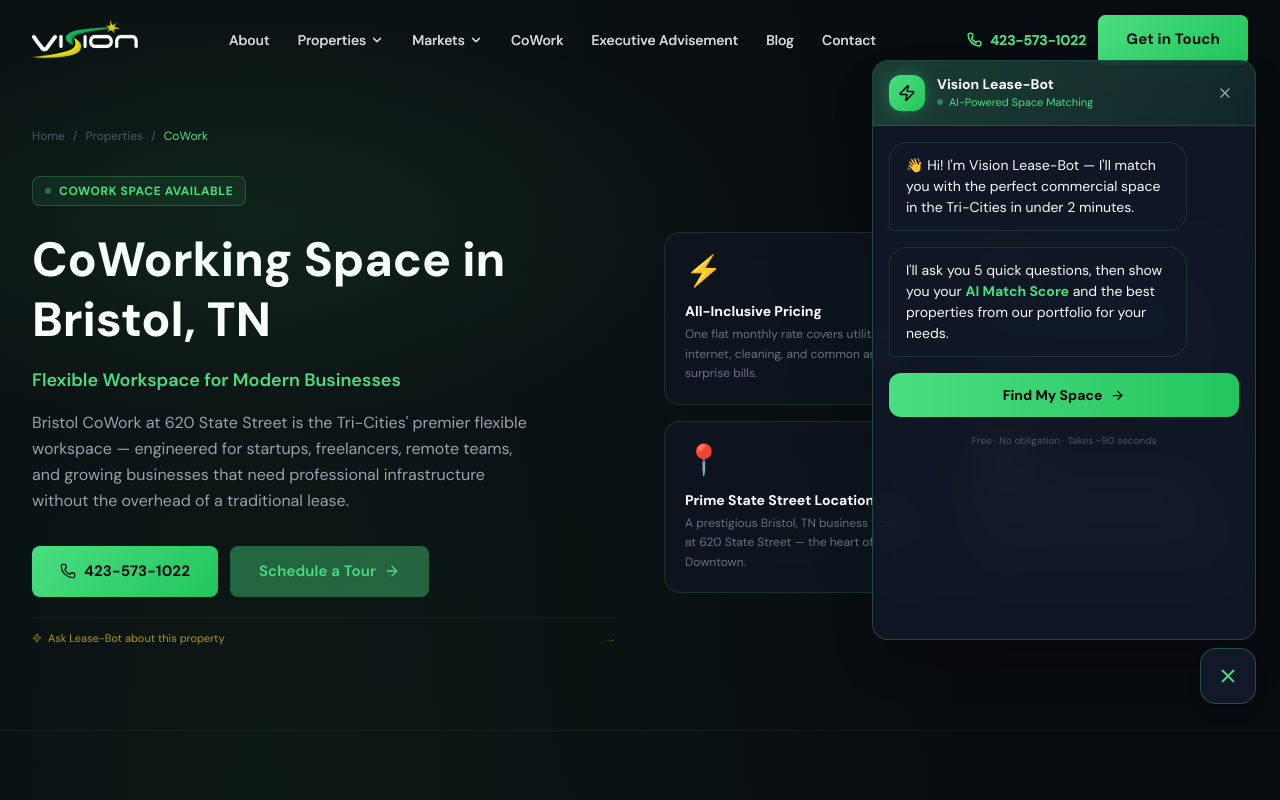
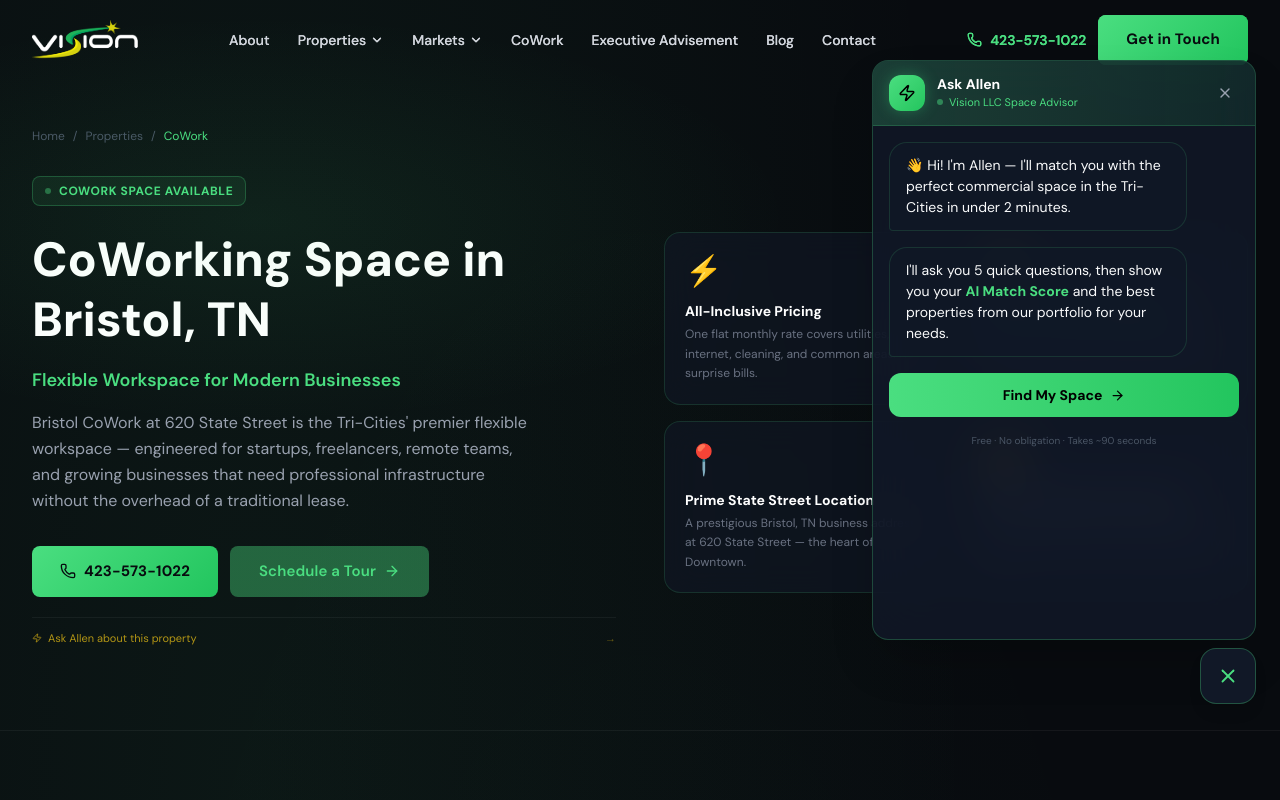
Before and after one commit to wireddigitalus-stack/vision, a Next.js app: page /spaces/coworking-space-bristol-tn in a window 1280 px wide. Both pictures are taken after a click on the button "Chat with Allen — Vision LLC". Shown: the top 800 px of the page. Built offline with nearby package versions, Linux system fonts and the light colour scheme.

Commit message:
rebrand: Lease-Bot → Ask Allen across all components and pages

```diff
--- a/src/app/admin/page.tsx
+++ b/src/app/admin/page.tsx
@@ -240,7 +240,7 @@ export default function AdminPage() {
               <Zap size={18} className="text-black" />
             </div>
             <div>
-              <h1 className="text-white font-black text-xl">Lease-Bot CRM</h1>
+              <h1 className="text-white font-black text-xl">Ask Allen CRM</h1>
               <p className="text-[11px] text-gray-500">AI Lead Intelligence Dashboard</p>
             </div>
           </div>
@@ -545,12 +545,12 @@ export default function AdminPage() {
           <div className="text-center py-20 text-gray-600">
             <Zap size={32} className="mx-auto mb-3 opacity-30" />
             <p>No {filter.toLowerCase()}s yet.</p>
-            <p className="text-sm mt-1">Leads will appear here as they come in through the Lease-Bot.</p>
+            <p className="text-sm mt-1">Leads will appear here as they come in through Ask Allen.</p>
           </div>
         )}
 
         <p className="text-center text-[11px] text-gray-700 mt-10">
-          Vision Lease-Bot CRM · AI-Powered by Gemini · Auto-refreshes every 30s
+          Vision Ask Allen CRM · AI-Powered by Gemini · Auto-refreshes every 30s
           <br />
           <span className="text-gray-800">Monday.com sync — ready to activate on API connection</span>
         </p>
--- a/src/app/spaces/[slug]/page.tsx
+++ b/src/app/spaces/[slug]/page.tsx
@@ -158,7 +158,7 @@ export default async function SpaceTypePage({ params }: Props) {
                   </Link>
                 </div>
 
-                {/* Lease-Bot nudge */}
+                {/* Ask Allen nudge */}
                 <div className="mt-4">
                   <LeaseBotTrigger propertyName={`${page.badge} space in the Tri-Cities`} />
                 </div>
--- a/src/components/AIChatWidget.tsx
+++ b/src/components/AIChatWidget.tsx
@@ -302,12 +302,12 @@ export default function LeaseBotWidget() {
               </div>
               <div>
                 <p className="text-white font-bold text-sm leading-tight">
-                  Vision Lease-Bot
+                  Ask Allen
                 </p>
                 <div className="flex items-center gap-1.5">
                   <div className="w-1.5 h-1.5 rounded-full bg-[#4ADE80] pulse-green" />
                   <span className="text-[11px] text-[#4ADE80]">
-                    AI-Powered Space Matching
+                    Vision LLC Space Advisor
                   </span>
                 </div>
               </div>
@@ -353,7 +353,7 @@ export default function LeaseBotWidget() {
                 ) : (
                   <>
                     <div className="chat-bubble-ai">
-                      👋 Hi! I&apos;m Vision Lease-Bot — I&apos;ll match you with the perfect commercial space in the Tri-Cities in under 2 minutes.
+                      👋 Hi! I&apos;m Allen — I&apos;ll match you with the perfect commercial space in the Tri-Cities in under 2 minutes.
                     </div>
                     <div className="chat-bubble-ai">
                       I&apos;ll ask you 5 quick questions, then show you your{" "}
@@ -553,7 +553,7 @@ export default function LeaseBotWidget() {
                 </div>
 
                 <p className="text-[10px] text-gray-600 text-center pb-2">
-                  Vision Lease-Bot · Powered by Gemini AI
+                  Ask Allen · Vision LLC · Powered by Gemini
                 </p>
               </div>
             )}
@@ -621,7 +621,7 @@ export default function LeaseBotWidget() {
             {/* Live dot + label */}
             <div className="flex items-center gap-1.5 mb-1.5">
               <span className="w-1.5 h-1.5 rounded-full bg-[#FACC15] animate-pulse" />
-              <span className="text-[10px] font-bold text-[#FACC15] uppercase tracking-wider">AI Lease Advisor</span>
+              <span className="text-[10px] font-bold text-[#FACC15] uppercase tracking-wider">Ask Allen · Vision LLC</span>
             </div>
             {/* Headline */}
             <p className="text-white text-xs font-semibold leading-snug mb-1.5">
@@ -644,7 +644,7 @@ export default function LeaseBotWidget() {
           setNudgeDismissed(true);
         }}
         id="lease-bot-toggle"
-        aria-label="Open Vision Lease-Bot"
+        aria-label="Chat with Allen — Vision LLC"
         className={`fixed bottom-28 right-4 sm:bottom-24 sm:right-6 z-50 w-14 h-14 rounded-2xl flex items-center justify-center transition-all duration-300 ${
           isOpen
             ? "bg-[#111827] border border-[rgba(74,222,128,0.3)] shadow-lg"
--- a/src/components/LeaseBotTrigger.tsx
+++ b/src/components/LeaseBotTrigger.tsx
@@ -24,10 +24,10 @@ export default function LeaseBotTrigger({
       <button
         onClick={handleClick}
         className="inline-flex items-center gap-2 px-4 py-2.5 rounded-xl border border-[rgba(250,204,21,0.25)] bg-[rgba(250,204,21,0.04)] text-[#FACC15] text-sm font-semibold hover:bg-[rgba(250,204,21,0.08)] hover:border-[rgba(250,204,21,0.45)] transition-all group"
-        aria-label={`Ask Lease-Bot about ${propertyName}`}
+        aria-label={`Ask Allen about ${propertyName}`}
       >
         <Zap size={13} className="group-hover:scale-110 transition-transform" />
-        Ask Lease-Bot about this property
+        Ask Allen about this property
         <span className="text-[#FACC15]/50 group-hover:text-[#FACC15] transition-colors text-xs">→</span>
       </button>
     );
@@ -38,10 +38,10 @@ export default function LeaseBotTrigger({
     <button
       onClick={handleClick}
       className="inline-flex items-center gap-1.5 text-[11px] text-[#FACC15]/70 hover:text-[#FACC15] transition-colors group border-t border-[rgba(255,255,255,0.05)] pt-3 mt-1 w-full"
-      aria-label={`Ask Lease-Bot about ${propertyName}`}
+      aria-label={`Ask Allen about ${propertyName}`}
     >
       <Zap size={10} className="group-hover:scale-110 transition-transform flex-shrink-0" />
-      <span>Ask Lease-Bot about this property</span>
+      <span>Ask Allen about this property</span>
       <span className="ml-auto text-[#FACC15]/40 group-hover:text-[#FACC15]/70 transition-colors">→</span>
     </button>
   );
```
